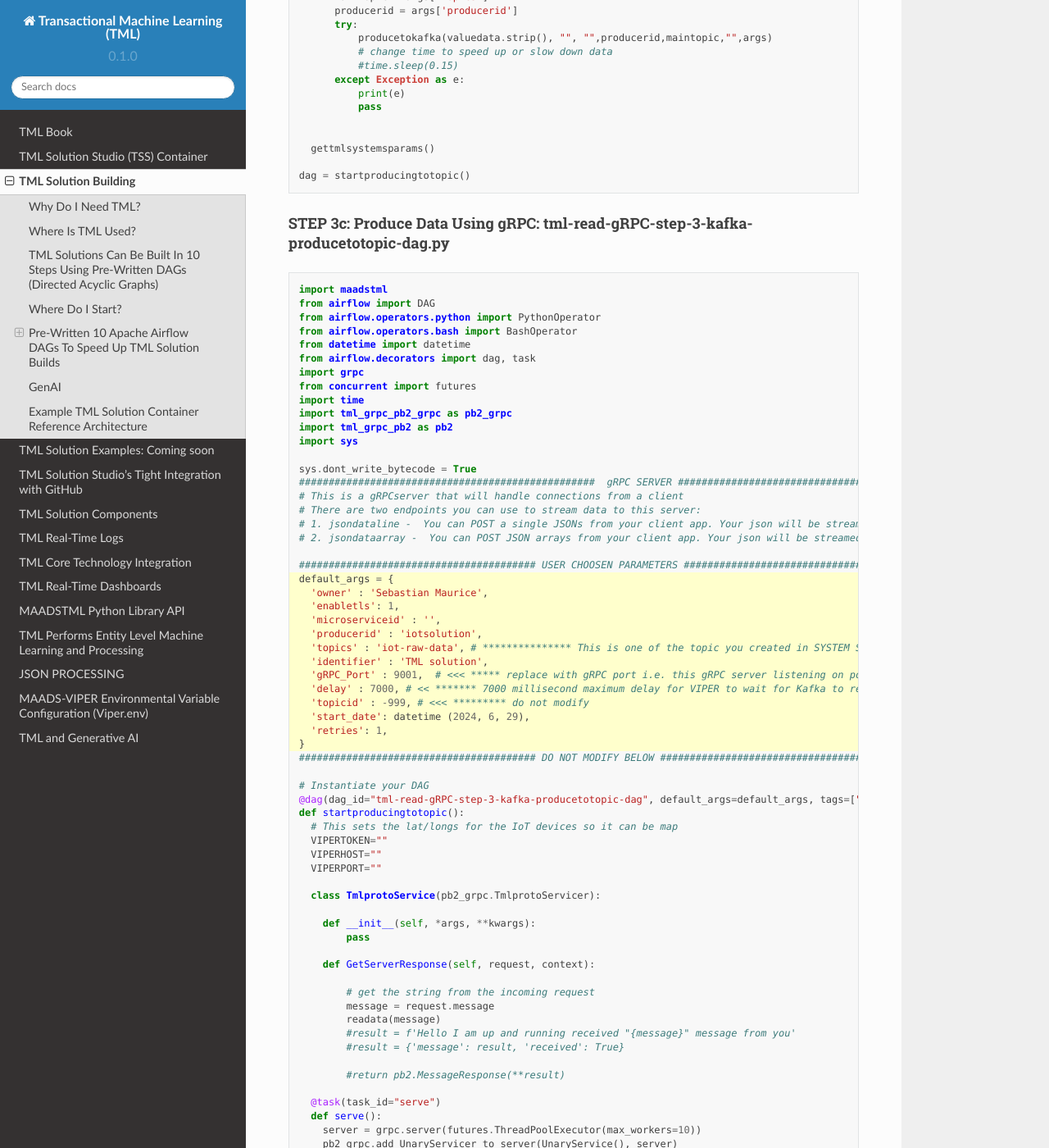
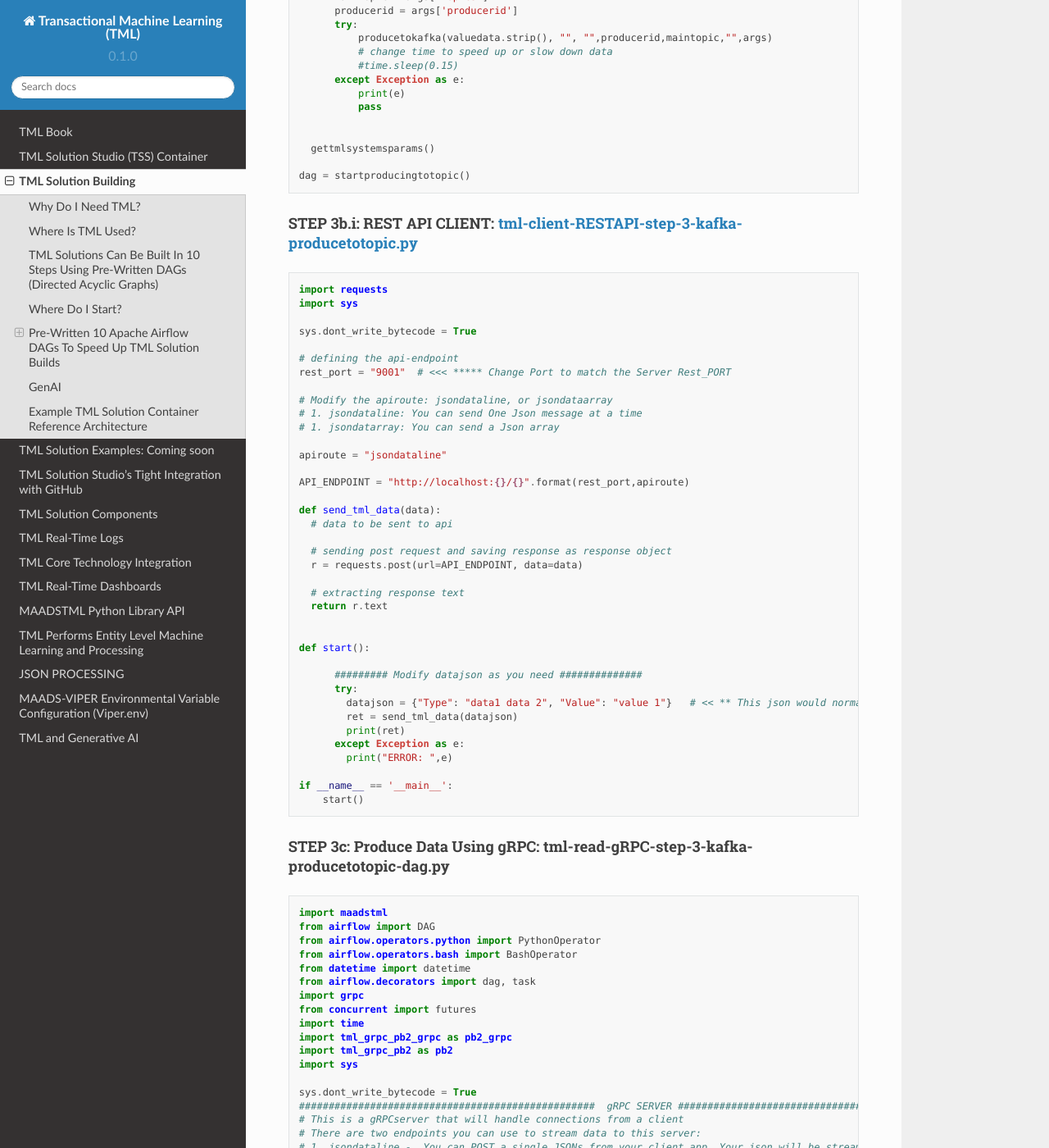
Before and after one commit to smaurice101/readthedocs, a Sphinx documentation site: the page built from docs/source/tmlbuilds.rst, in a window 1280 px wide and 1400 px high, scrolled down 10158 px. Shown: the whole window at 82% size. Built offline with Sphinx 7.4.7 and the Read the Docs theme 2.0.0, drawn with Linux system fonts in a browser that asks for light colours.

Commit message:
Update tmlbuilds.rst

```diff
--- a/docs/source/tmlbuilds.rst
+++ b/docs/source/tmlbuilds.rst
@@ -551,6 +551,50 @@ STEP 3b: Produce Data Using RESTAPI: tml-read-RESTAPI-step-3-kafka-producetotopi
      gettmlsystemsparams()
 
    dag = startproducingtotopic()
+
+STEP 3b.i: REST API CLIENT: `tml-client-RESTAPI-step-3-kafka-producetotopic.py <https://github.com/smaurice101/raspberrypi/blob/main/tml-airflow/dags/tml-client-RESTAPI-step-3-kafka-producetotopic.py>`_
+""""""""""""""""""""""""""""""""""""""""
+
+.. code-block::
+
+    import requests
+    import sys
+
+    sys.dont_write_bytecode = True
+
+    # defining the api-endpoint
+    rest_port = "9001"  # <<< ***** Change Port to match the Server Rest_PORT
+
+    # Modify the apiroute: jsondataline, or jsondataarray
+    # 1. jsondataline: You can send One Json message at a time
+    # 1. jsondatarray: You can send a Json array
+
+    apiroute = "jsondataline"
+
+    API_ENDPOINT = "http://localhost:{}/{}".format(rest_port,apiroute)
+
+    def send_tml_data(data):
+      # data to be sent to api
+
+      # sending post request and saving response as response object
+      r = requests.post(url=API_ENDPOINT, data=data)
+
+      # extracting response text
+      return r.text
+
+
+    def start():
+
+          ######### Modify datajson as you need ##############
+          try:
+            datajson = {"Type": "data1 data 2", "Value": "value 1"}   # << ** This json would normal come from some device, or you read from a file
+            ret = send_tml_data(datajson)
+            print(ret)
+          except Exception as e:
+            print("ERROR: ",e)
+
+    if __name__ == '__main__':
+        start()
 
 STEP 3c: Produce Data Using gRPC: tml-read-gRPC-step-3-kafka-producetotopic-dag.py
 """""""""""""""""""""""""""""""""""""""""
```
